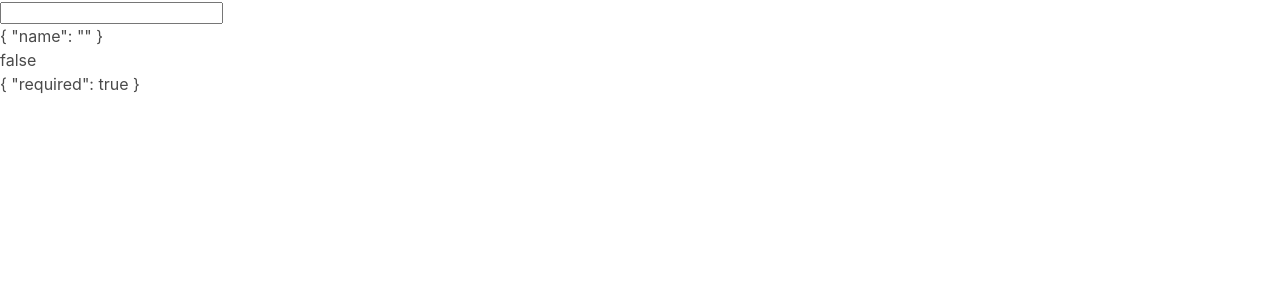
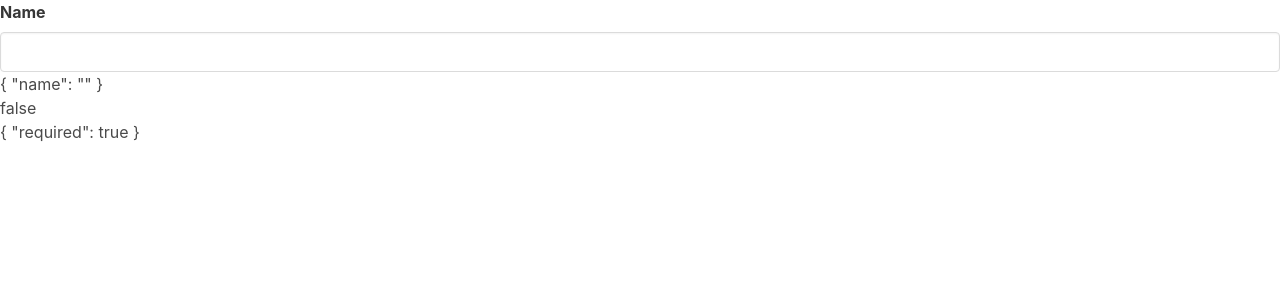
Before and after one commit to rikkhanna/creditcard-app, an Angular app: page / in a window 1280 px wide. Shown: the top 300 px of the page. Built offline with nearby package versions, Linux system fonts and the light colour scheme.

Commit message:
changing styling on validation errors

```diff
--- a/src/app/card-form/card-form.component.html
+++ b/src/app/card-form/card-form.component.html
@@ -1,5 +1,5 @@
 <form [formGroup] = "cardForm">
-    <app-input [control]="cardForm.controls.name" ></app-input>
+    <app-input label="Name" [control]="cardForm.controls.name" ></app-input>
 </form>
 
 <!-- for debugging -->
--- a/src/app/input/input.component.html
+++ b/src/app/input/input.component.html
@@ -1,14 +1,20 @@
-<input [formControl]="control" />
-<ng-container *ngIf="control.dirty &&
-                    control.touched &&
-                    control.errors">
-    <div *ngIf="control.errors.required">
+<div class="field">
+    <label class="label">{{ label }}</label>
+    <div class="control">
+        <input
+        class="input"
+        [formControl]="control"
+        [ngClass]="{'is-danger': showErrors()}" />
+    </div>
+    <ng-container *ngIf="showErrors()">
+        <div class="help is-danger" *ngIf="control.errors.required">
             Value is required
         </div>
-    <div *ngIf="control.errors.minlength">
+        <div class="help is-danger" *ngIf="control.errors.minlength">
             Value must be {{ control.errors.minlength.requiredLength}} characters long
         </div>
-    <div *ngIf="control.errors.maxlength">
+        <div class="help is-danger" *ngIf="control.errors.maxlength">
             can not be more than {{ control.errors.maxlength.requiredLength}} characters.
         </div>
     </ng-container>
+</div>
--- a/src/app/input/input.component.ts
+++ b/src/app/input/input.component.ts
@@ -9,9 +9,16 @@ import { FormControl } from '@angular/forms';
 export class InputComponent implements OnInit {
 
   @Input() control: FormControl;
+  @Input() label: string;
+
   constructor() { }
 
   ngOnInit(): void {
   }
 
+  showErrors(){
+    const { dirty, touched, errors } = this.control;
+    return dirty && touched && errors;
+  }
+
 }
```
Lines whose indentation alone changed are shown as unchanged.
